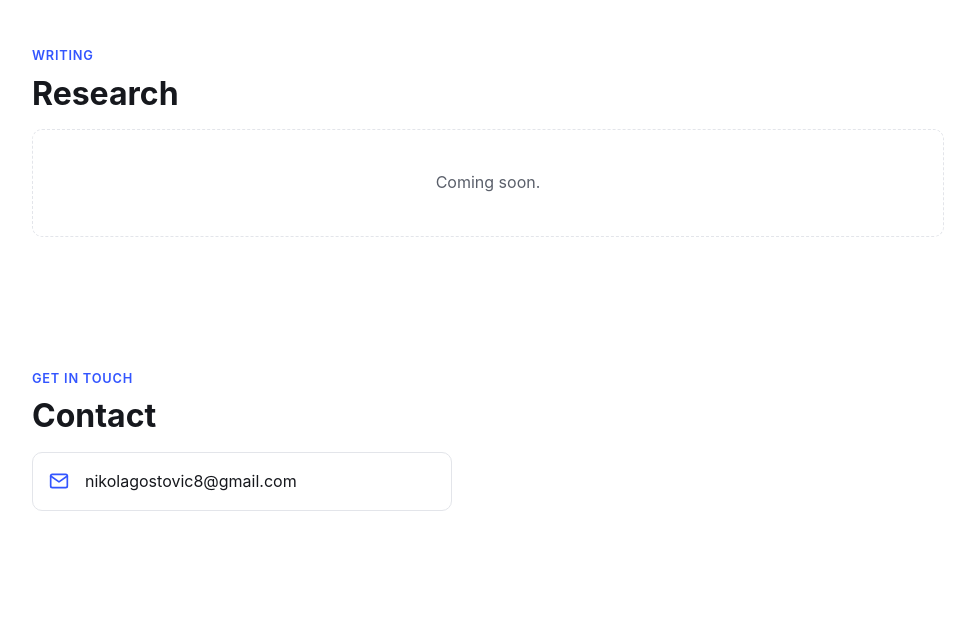
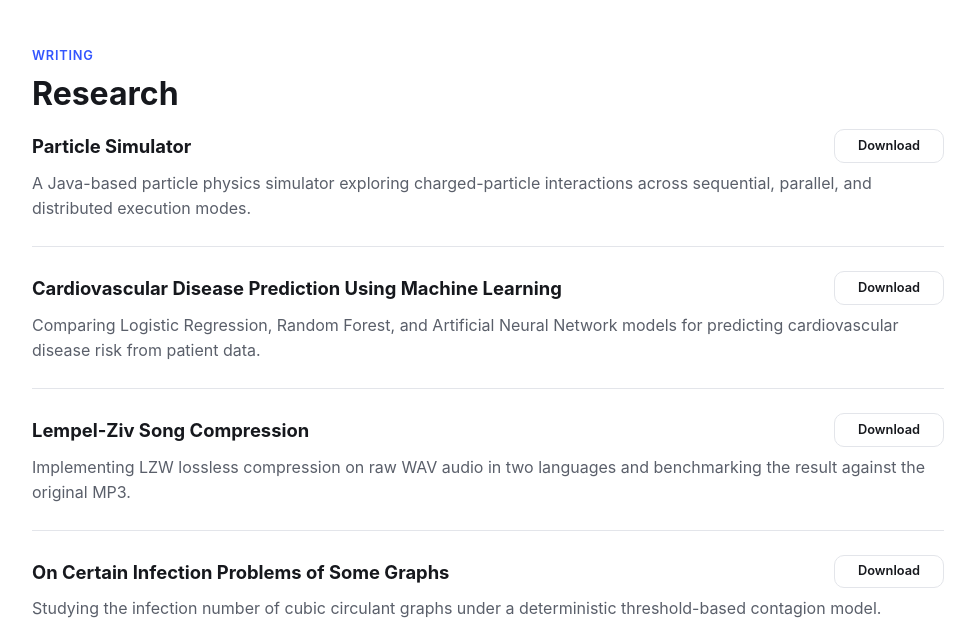
Before and after one commit to NikolaGostovikj/NikolaGostovikj.github.io, a plain HTML site: page index.html in a window 1280 px wide. Shown: the part 1110-1747 px from the top of the page, without its empty margins (152-1127 px from the left). Drawn offline with Linux system fonts and the light colour scheme.

Commit message:
Made research downloadable

```diff
--- a/css/style.css
+++ b/css/style.css
@@ -283,6 +283,11 @@ main {
   gap: var(--space-3);
 }
 
+.btn--sm {
+  padding: 0.35rem 0.9rem;
+  font-size: 0.8rem;
+}
+
 .card {
   background: var(--card-bg);
   border: 1px solid var(--border);
@@ -309,6 +314,41 @@ main {
   gap: var(--space-2);
   margin-top: auto;
   padding-top: var(--space-2);
+}
+
+.paper-list {
+  display: flex;
+  flex-direction: column;
+  gap: var(--space-4);
+}
+
+.paper-list li {
+  padding-bottom: var(--space-4);
+  border-bottom: 1px solid var(--border);
+}
+
+.paper-list li:last-child {
+  border-bottom: none;
+  padding-bottom: 0;
+}
+
+.paper-row {
+  display: flex;
+  align-items: center;
+  gap: var(--space-3);
+  margin-bottom: var(--space-2);
+}
+
+.paper-row h3 {
+  margin: 0;
+  flex: 1;
+  min-width: 0;
+}
+
+.paper-row .btn {
+  flex-shrink: 0;
+  width: 110px;
+  justify-content: center;
 }
 
 .tag {
--- a/index.html
+++ b/index.html
@@ -11,8 +11,8 @@
   <meta property="og:type" content="website">
   <meta property="og:url" content="https://nikolagostovikj.github.io/">
   <meta name="twitter:card" content="summary">
-  <link rel="icon" href="/favicon.svg" type="image/svg+xml">
-  <link rel="stylesheet" href="/css/style.css">
+  <link rel="icon" href="favicon.svg" type="image/svg+xml">
+  <link rel="stylesheet" href="css/style.css">
   <script>
     (function () {
       var stored = localStorage.getItem('theme');
@@ -32,7 +32,7 @@
       <ul class="nav-list" id="navList">
         <li><a href="#about" data-section="about">About</a></li>
         <li><a href="#projects" data-section="projects">Projects</a></li>
-        <li><a href="#research" data-section="research">Research</a></li>
+        <li><a href="#research" data-section="research">Research Articles</a></li>
         <li><a href="#contact" data-section="contact">Contact</a></li>
       </ul>
       <button class="theme-toggle" id="themeToggle" aria-label="Toggle dark mode">
@@ -104,8 +104,37 @@
       <div class="container">
         <p class="eyebrow">Writing</p>
         <h2>Research</h2>
-        <div class="empty-state">
-          <p>Coming soon.</p>
+        <div>
+          <ul class="paper-list">
+            <li>
+              <div class="paper-row">
+                <h3>Particle Simulator</h3>
+                <a href="./assets/pdfs/Particle_Simulator.pdf" download class="btn btn--ghost btn--sm">Download</a>
+              </div>
+              <p>A Java-based particle physics simulator exploring charged-particle interactions across sequential, parallel, and distributed execution modes.</p>
+            </li>
+            <li>
+              <div class="paper-row">
+                <h3>Cardiovascular Disease Prediction Using Machine Learning</h3>
+                <a href="./assets/pdfs/CardiovascularDiseaseML.pdf" download class="btn btn--ghost btn--sm">Download</a>
+              </div>
+              <p>Comparing Logistic Regression, Random Forest, and Artificial Neural Network models for predicting cardiovascular disease risk from patient data.</p>
+            </li>
+            <li>
+              <div class="paper-row">
+                <h3>Lempel-Ziv Song Compression</h3>
+                <a href="./assets/pdfs/LZWAlgorithm.pdf" download class="btn btn--ghost btn--sm">Download</a>
+              </div>
+              <p>Implementing LZW lossless compression on raw WAV audio in two languages and benchmarking the result against the original MP3.</p>
+            </li>
+            <li>
+              <div class="paper-row">
+                <h3>On Certain Infection Problems of Some Graphs</h3>
+                <a href="./assets/pdfs/ResearchPaperGraph.pdf" download class="btn btn--ghost btn--sm">Download</a>
+              </div>
+              <p>Studying the infection number of cubic circulant graphs under a deterministic threshold-based contagion model.</p>
+            </li>
+          </ul>
         </div>
       </div>
     </section>
```
Also changed, not shown: 404.html (+3 -3 lines), 4 other files.
